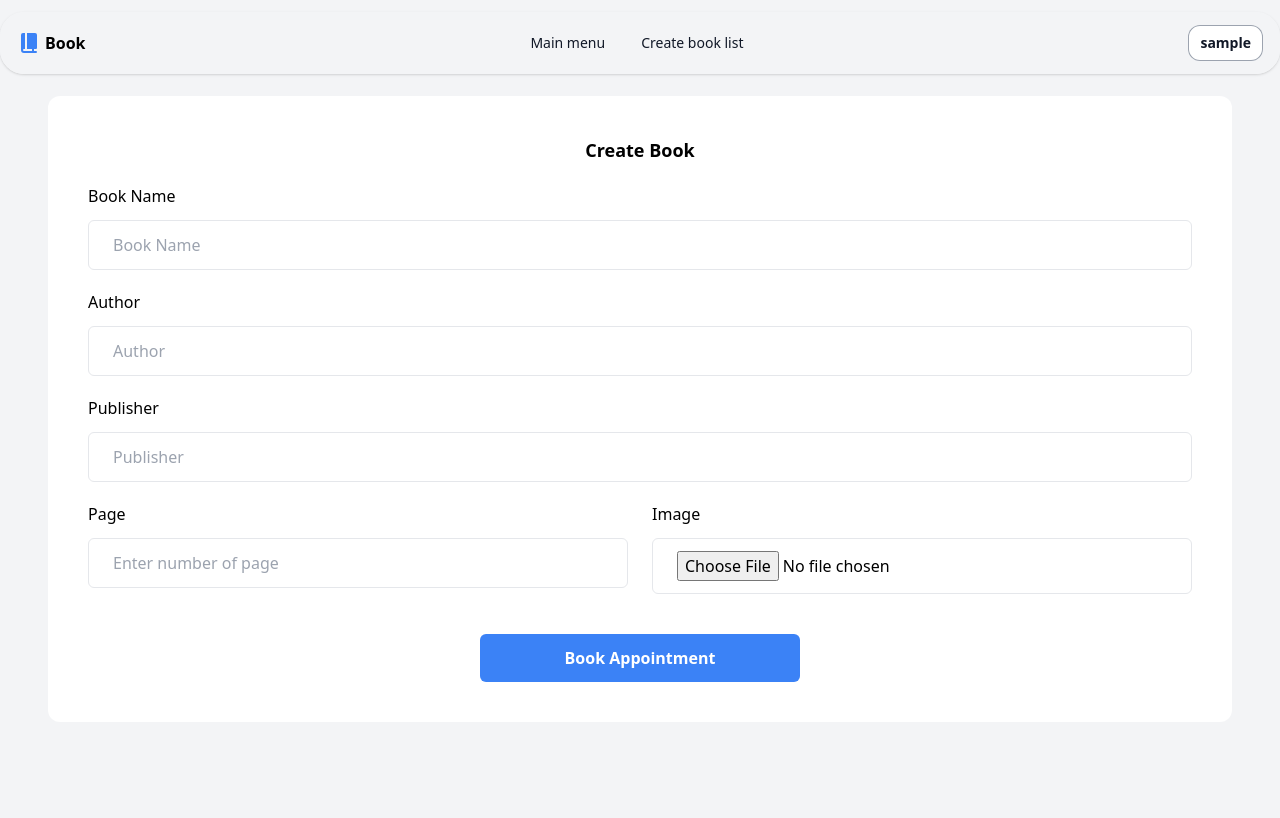
After one commit to FadhRach/MidProject-BNCC-LnTBackEnd, a PHP site: page /book_create.php in a window 1280 px wide. The commit adds this page. Run offline with PHP 8.4, Linux system fonts and the light colour scheme; the visitor is signed in with stand-in values (Sample User, id 1).

Commit message:
UPDATE[Create & Read]

```diff
--- a/backend/koneksi.php
+++ b/backend/koneksi.php
@@ -5,7 +5,7 @@ $password   ="";
 $database   ="midproj_lnt_backend";
 
 $konek=mysqli_connect($server, $user, $password, $database);
-if($konek==false){
-    die("connection database error");
+if(!$konek){
+    die("connection database error: ".mysqli_connect_error());
 }
 ?>
--- /dev/null
+++ b/book_create.php
@@ -0,0 +1,169 @@
+<?php
+    session_start();
+
+    if(!isset($_SESSION['user'])) {
+        header('location:login.php');
+    }
+
+    include "backend/koneksi.php";
+?>
+
+<!DOCTYPE html>
+<html lang="en">
+
+<head>
+    <meta charset="UTF-8">
+    <meta name="viewport" content="width=device-width, initial-scale=1.0">
+    <title>Book Management | LNT BackEnd</title>
+    <link href="https://cdn.jsdelivr.net/npm/tailwindcss@2.2.19/dist/tailwind.min.css" rel="stylesheet">
+</head>
+
+<body>
+    <div class="min-h-screen w-full bg-gray-100 py-6 flex flex-col justify-center sm:py-12">
+        <!-- Navbar -->
+        <header class="fixed inset-x-0 top-0 z-30 mx-auto w-full max-w-screen-md border border-gray-100 bg-white/80 py-3 shadow backdrop-blur-lg md:top-3 md:rounded-3xl lg:max-w-screen-xl">
+            <div class="px-4">
+                <div class="flex items-center justify-between">
+                    <div class="flex shrink-0">
+                        <a aria-current="page" class="flex items-center" href="dashboard.php">
+                            <svg class="w-6 h-6 text-blue-500" aria-hidden="true" xmlns="http://www.w3.org/2000/svg" width="24" height="24" fill="currentColor" viewBox="0 0 24 24">
+                                <path fill-rule="evenodd" d="M6 2a2 2 0 0 0-2 2v15a3 3 0 0 0 3 3h12a1 1 0 1 0 0-2h-2v-2h2a1 1 0 0 0 1-1V4a2 2 0 0 0-2-2h-8v16h5v2H7a1 1 0 1 1 0-2h1V2H6Z" clip-rule="evenodd"/>
+                            </svg>
+                            <p class="text-black font-semibold ml-1">Book</p>
+                        </a>
+                    </div>
+
+                    <div class="hidden md:flex md:items-center md:gap-5">
+                        <a href="dashboard.php" class="text-sm font-medium text-gray-900 hover:bg-gray-100 hover:text-blue-500 px-2 py-1 rounded-lg">Main menu</a>
+                        <a href="book_create.php" class="text-sm font-medium text-gray-900 hover:bg-gray-100 hover:text-blue-500 px-2 py-1 rounded-lg">Create book list</a>
+                    </div>
+
+                    <div class="flex items-center gap-3">
+                        <button id="mobileMenuButton" class="md:hidden p-2 text-gray-500 rounded-lg hover:bg-gray-100">
+                            <svg class="w-6 h-6" fill="none" stroke="currentColor" viewBox="0 0 24 24">
+                                <path stroke-linecap="round" stroke-linejoin="round" stroke-width="2" d="M4 6h16M4 12h16M4 18h16"/>
+                            </svg>
+                        </button>
+
+                        <button id="userMenuButton" class="flex items-center justify-center rounded-xl bg-white px-3 py-2 text-sm font-semibold text-gray-900 ring-1 ring-inset ring-gray-400 hover:shadow  cursor-pointer">
+                            <?php echo $_SESSION['user']['username'] ?>
+                        </button>
+                    </div>
+                </div>
+            </div>
+
+            <!-- Mobile Menu Dropdown -->
+            <div id="mobileMenu" class="hidden absolute inset-x-0 top-full bg-white border-b border-gray-100 shadow-md transition-all duration-300 ease-out">
+                <div class="px-4 py-2">
+                    <a href="dashboard.php" class="block py-2 px-2 text-sm text-gray-900 hover:bg-gray-100 rounded-lg">Main menu</a>
+                    <a href="book_create.php" class="block py-2 px-2 text-sm text-gray-900 hover:bg-gray-100 rounded-lg">Create book list</a>
+                </div>
+            </div>
+
+            <!-- User Dropdown Menu -->
+            <div id="userDropdown" class="hidden absolute right-2 mr-3 transition-all duration-300 ease-out">
+                <div class="py-1">
+                    <a href="backend/logout.php" class="block rounded-xl bg-red-600 px-3 py-2 text-sm font-semibold text-white shadow-sm hover:bg-red-500">Logout</a>
+                </div>
+            </div>
+        </header>
+
+
+
+        <!-- FORM VIEW -->
+        <div class="flex items-center justify-center p-12">
+            <div class="mx-auto w-full max-w-screen-xl bg-white p-10 rounded-xl">
+                <form method="post" action="backend/createbook.php" enctype="multipart/form-data">
+                    <div class="font-bold text-lg text-center mb-5">
+                        Create Book
+                    </div>
+                    <div class="mb-5">
+                        <label for="name" class="mb-3 block text-base font-medium text-black">
+                            Book Name
+                        </label>
+                        <input type="text" name="name" id="name" placeholder="Book Name" required
+                            class="w-full rounded-md border border-gray-200 bg-white py-3 px-6 text-base font-medium text-[#6B7280] outline-none focus:border-[#6A64F1] focus:shadow-md" />
+                    </div>
+                    <div class="mb-5">
+                        <label for="author" class="mb-3 block text-base font-medium text-black">
+                            Author
+                        </label>
+                        <input type="text" name="author" id="author" placeholder="Author" required
+                            class="w-full rounded-md border border-gray-200 bg-white py-3 px-6 text-base font-medium text-[#6B7280] outline-none focus:border-[#6A64F1] focus:shadow-md" />
+                    </div>
+                    <div class="mb-5">
+                        <label for="publisher" class="mb-3 block text-base font-medium text-black">
+                            Publisher
+                        </label>
+                        <input type="text" name="publisher" id="publisher" placeholder="Publisher" required
+                            class="w-full rounded-md border border-gray-200 bg-white py-3 px-6 text-base font-medium text-[#6B7280] outline-none focus:border-[#6A64F1] focus:shadow-md" />
+                    </div>
+                    <div class="-mx-3 flex flex-wrap">
+                        <div class="w-full px-3 sm:w-1/2">
+                            <div class="mb-5">
+                                <label for="number_of_page" class="mb-3 block text-base font-medium text-black">
+                                    Page
+                                </label>
+                                <input type="text" name="number_of_page" id="number_of_page" placeholder="Enter number of page" required
+                                    class="w-full rounded-md border border-gray-200 bg-white py-3 px-6 text-base font-medium text-[#6B7280] outline-none focus:border-[#6A64F1] focus:shadow-md" />
+                                <input type="text" name="id_user" id="id_user" value="<?php echo $_SESSION['user']['id'] ?>" class="hidden">
+                            </div>
+                        </div>
+                        <div class="w-full px-3 sm:w-1/2">
+                            <div class="mb-5">
+                                <label for="image" class="mb-3 block text-base font-medium text-black">
+                                    Image
+                                </label>
+                                <input type="file" name="image" id="image" required
+                                    class="w-full rounded-md border border-gray-200 bg-white py-3 px-6 text-base font-medium text-[#6B7280] outline-none focus:border-[#6A64F1] focus:shadow-md" />
+                            </div>
+                        </div>
+                    </div>
+
+                    <div class="w-full flex justify-center mt-5">
+                        <button type="submit"
+                            class="hover:shadow-form w-80 rounded-md bg-blue-500 py-3 px-8 text-center text-base font-semibold text-white outline-none">
+                            Book Appointment
+                        </button>
+                    </div>
+                </form>
+            </div>
+        </div>
+
+    </div>
+
+    <script>
+        const mobileMenuButton = document.getElementById('mobileMenuButton');
+        const mobileMenu = document.getElementById('mobileMenu');
+        const userMenuButton = document.getElementById('userMenuButton');
+        const userDropdown = document.getElementById('userDropdown');
+
+        mobileMenuButton.addEventListener('click', (e) => {
+            e.stopPropagation();
+            mobileMenu.classList.toggle('hidden');
+            userDropdown.classList.add('hidden');
+        });
+        userMenuButton.addEventListener('click', (e) => {
+            e.stopPropagation();
+            userDropdown.classList.toggle('hidden');
+            mobileMenu.classList.add('hidden');
+        });
+
+        document.addEventListener('click', (e) => {
+            if (!mobileMenu.contains(e.target) && !mobileMenuButton.contains(e.target)) {
+                mobileMenu.classList.add('hidden');
+            }
+            if (!userDropdown.contains(e.target) && !userMenuButton.contains(e.target)) {
+                userDropdown.classList.add('hidden');
+            }
+        });
+
+        window.addEventListener('resize', () => {
+            if (window.innerWidth >= 768) {
+                mobileMenu.classList.add('hidden');
+            }
+        });
+    </script>
+</body>
+
+</html>
```
Also changed, not shown: backend/createbook.php (added, +43 -0 lines), dashboard.php (+77 -17 lines), image/990-Twibbon_Fadhlan.png (added).
